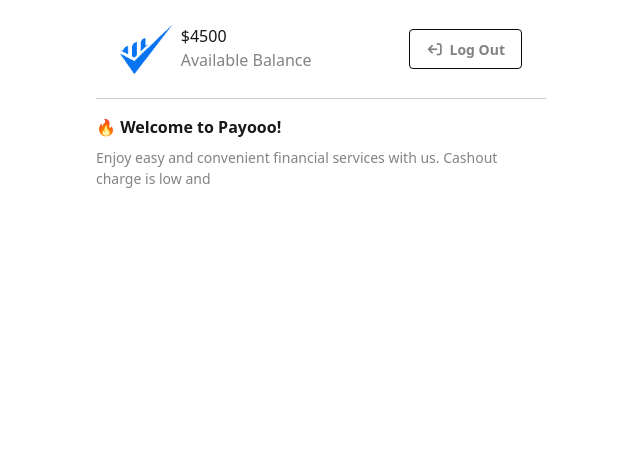
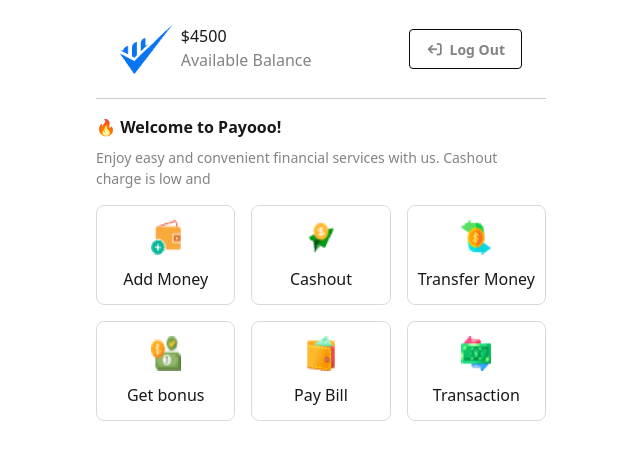
Before and after one commit to Habib0088/Payoo-Bank, a plain HTML site: page home.html in a window 1280 px wide. Shown: the whole page, without its empty margins (319-959 px from the left). Drawn offline with nearby package versions, Linux system fonts and the light colour scheme.

Commit message:
card section done

```diff
--- a/home.html
+++ b/home.html
@@ -38,6 +38,38 @@
          <h2 class="font-bold">🔥 Welcome to Payooo!</h2>
          <p class="text-[#08080880] text-[14px] mt-2">Enjoy easy and convenient financial services with us. Cashout charge is low and </p>
     </section>
+    <!--  Card section -->
+
+   <section class="card-section max-w-[450px]  mx-auto mt-4 ">
+
+    <div class="card-container grid grid-cols-3 gap-4">
+        <div class="card flex flex-col items-center justify-center h-[100px] px-2 border-1 border-black/15">
+           <img src="./assets/wallet1.png" class="h-[35px] w-[30px] mb-3" alt="">
+            <p>Add Money</p>
+        </div>
+        <div class="card flex flex-col items-center justify-center h-[100px] px-2 border-1 border-black/15">
+           <img src="./assets/send1.png" class="h-[35px] w-[30px] mb-3" alt="">
+            <p>Cashout</p>
+        </div>
+        <div class="card flex flex-col items-center justify-center h-[100px] px-2 border-1 border-black/15">
+           <img src="./assets/money1.png" class="h-[35px] w-[30px] mb-3" alt="">
+            <p>Transfer Money</p>
+        </div>
+        <div class="card flex flex-col items-center justify-center h-[100px] px-2 border-1 border-black/15">
+           <img src="./assets/bonus1.png" class="h-[35px] w-[30px] mb-3" alt="">
+            <p>Get bonus</p>
+        </div>
+        <div class="card flex flex-col items-center justify-center h-[100px] px-2 border-1 border-black/15">
+           <img src="./assets/purse1.png" class="h-[35px] w-[30px] mb-3" alt="">
+            <p>Pay Bill</p>
+        </div>
+        <div class="card flex flex-col items-center justify-center h-[100px] px-2 border-1 border-black/15">
+           <img src="./assets/transaction1.png" class="h-[35px] w-[30px] mb-3" alt="">
+            <p>Transaction</p>
+        </div>
     </div>
+
+   </section>
+
 </body>
 </html>
```
